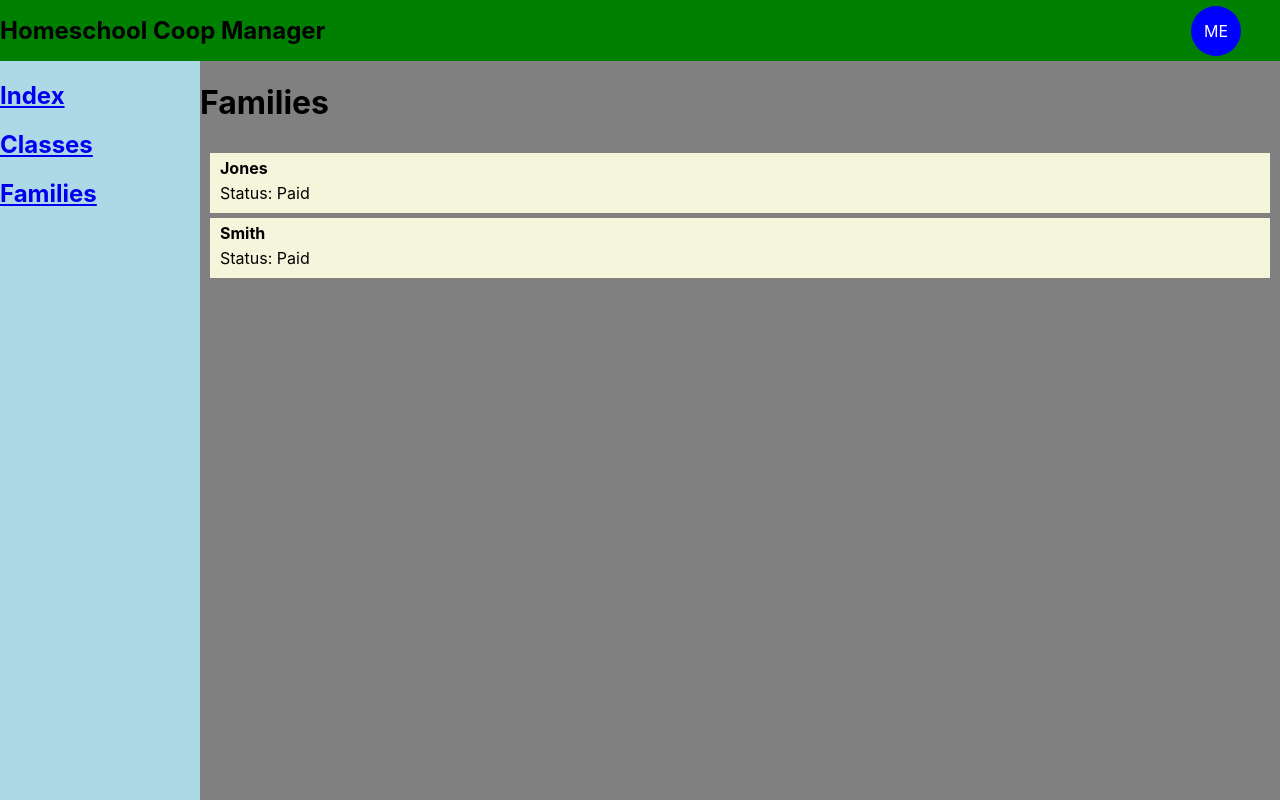
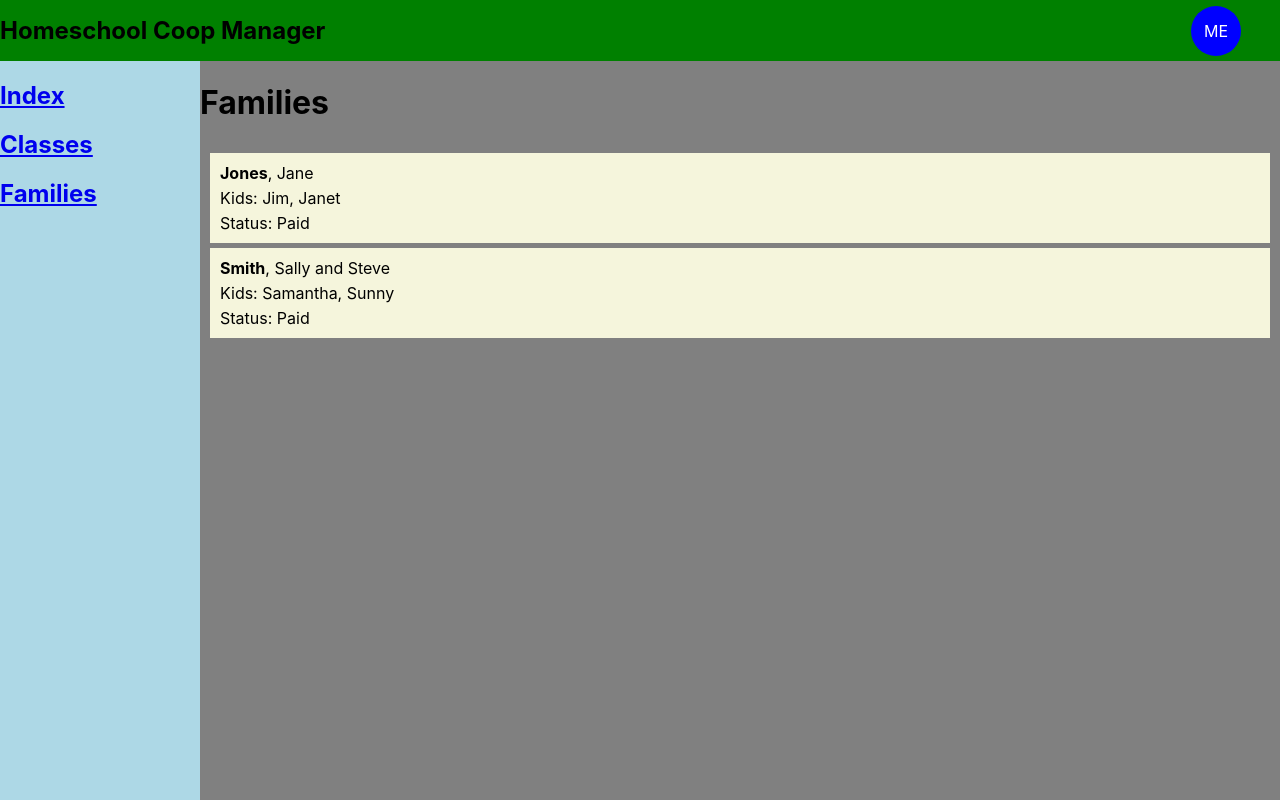
Before and after one commit to greatbob6/homeschool-coop-manager, a React (Create React App) app in the folder ui/: page /families in a window 1280 px wide. Built offline with nearby package versions, Linux system fonts and the light colour scheme.

Commit message:
Updated family list to show parents and kids names

```diff
--- a/ui/src/components/FamilyList/FamilyListElement.css
+++ b/ui/src/components/FamilyList/FamilyListElement.css
@@ -4,8 +4,8 @@
   background-color: beige;
 }
 
-.FamilyListElement h4 {
-  margin: 0;
+.FamilyListElement .ParentLast {
+  font-weight: bold;
 }
 
 .FamilyListElement p {
--- a/ui/src/components/FamilyList/FamilyListElement.tsx
+++ b/ui/src/components/FamilyList/FamilyListElement.tsx
@@ -11,7 +11,13 @@ interface FamilyListElementProps {
 const FamilyListElement: React.FC<FamilyListElementProps> = (props) => {
   return (
     <div className="FamilyListElement">
-      <h4>{props.family.last_name}</h4>
+      <p>
+        <span className="ParentLast">{props.family.last_name}</span>
+        <span className="ParentFirst">
+          , {props.family.parents.map(p => p.first_name).join(' and ')}
+        </span>
+      </p>
+      <p>Kids: {props.family.kids.map(k => k.first_name).join(', ')}</p>
       <p>Status: {props.family.membership_status}</p>
     </div>
   );
--- a/ui/src/model/Family.ts
+++ b/ui/src/model/Family.ts
@@ -1,5 +1,7 @@
 import { Address } from "./Address";
 import { Contact } from "./Contact";
+import { Student } from "./Student";
+import { Parent } from "./Parent";
 
 export interface Family {
   id: string;
@@ -9,4 +11,7 @@ export interface Family {
   emergency_contact: Contact;
   membership_status: string;
   notes: string;
+
+  parents: Parent[];
+  kids: Student[];
 }
--- a/ui/src/temp-data/family-data.ts
+++ b/ui/src/temp-data/family-data.ts
@@ -17,7 +17,47 @@ export const families : Family[] = [
       phone_number: '123 456-7890'
     },
     membership_status: 'Paid',
-    notes: ''
+    notes: '',
+    parents: [
+      {
+        id: 'JONESPARENT1',
+        first_name: 'Jane',
+        last_name: 'Jones',
+        email: 'jane.jones@email.com',
+        spouse_name: 'Jimmy',
+        phone: { phone_number: '123 123-1234', type: 'Mobile' },
+        gender: 'Female',
+
+        password: '12345',
+        family_id: 'FAMILY1'
+      }
+    ],
+    kids: [
+      {
+        id: 'JONESKID1',
+        first_name: 'Jim',
+        last_name: 'Jones',
+        email: 'jim.jones@email.com',
+        birthdate: new Date(2000, 1, 1),
+        graduation_year: 2020,
+        gender: 'Male',
+
+        password: '12345',
+        family_id: 'JONES1'
+      },
+      {
+        id: 'JONESKID2',
+        first_name: 'Janet',
+        last_name: 'Jones',
+        email: 'janet.jones@email.com',
+        birthdate: new Date(2010, 1, 1),
+        graduation_year: 2030,
+        gender: 'Female',
+
+        password: '12345',
+        family_id: 'JONES1'
+      }
+    ]
   },
   {
     id: 'FAMILY2',
@@ -35,6 +75,58 @@ export const families : Family[] = [
       phone_number: '987 654-3210'
     },
     membership_status: 'Paid',
-    notes: ''
+    notes: '',
+    parents: [
+      {
+        id: 'SMITHPARENT1',
+        first_name: 'Sally',
+        last_name: 'Smith',
+        email: 'sally.smith@email.com',
+        spouse_name: 'Steve',
+        phone: { phone_number: '123 123-1234', type: 'Mobile' },
+        gender: 'Female',
+
+        password: '12345',
+        family_id: 'FAMILY2'
+      },
+      {
+        id: 'SMITHPARENT2',
+        first_name: 'Steve',
+        last_name: 'Smith',
+        email: 'Steve.smith@email.com',
+        spouse_name: 'Sally',
+        phone: { phone_number: '123 123-1234', type: 'Mobile' },
+        gender: 'Male',
+
+        password: '12345',
+        family_id: 'FAMILY2'
+      }
+    ],
+    kids: [
+      {
+        id: 'SMITHKID1',
+        first_name: 'Samantha',
+        last_name: 'Smith',
+        email: 'samantha.smith@email.com',
+        birthdate: new Date(2005, 1, 1),
+        graduation_year: 2023,
+        gender: 'Female',
+
+        password: '12345',
+        family_id: 'SMITH1'
+      },
+      {
+        id: 'SMITHKID2',
+        first_name: 'Sunny',
+        last_name: 'Smith',
+        email: 'sunny.smith@email.com',
+        birthdate: new Date(2015, 1, 1),
+        graduation_year: 2033,
+        gender: 'Male',
+
+        password: '12345',
+        family_id: 'JONES1'
+      }
+    ]
   },
 ];
```
